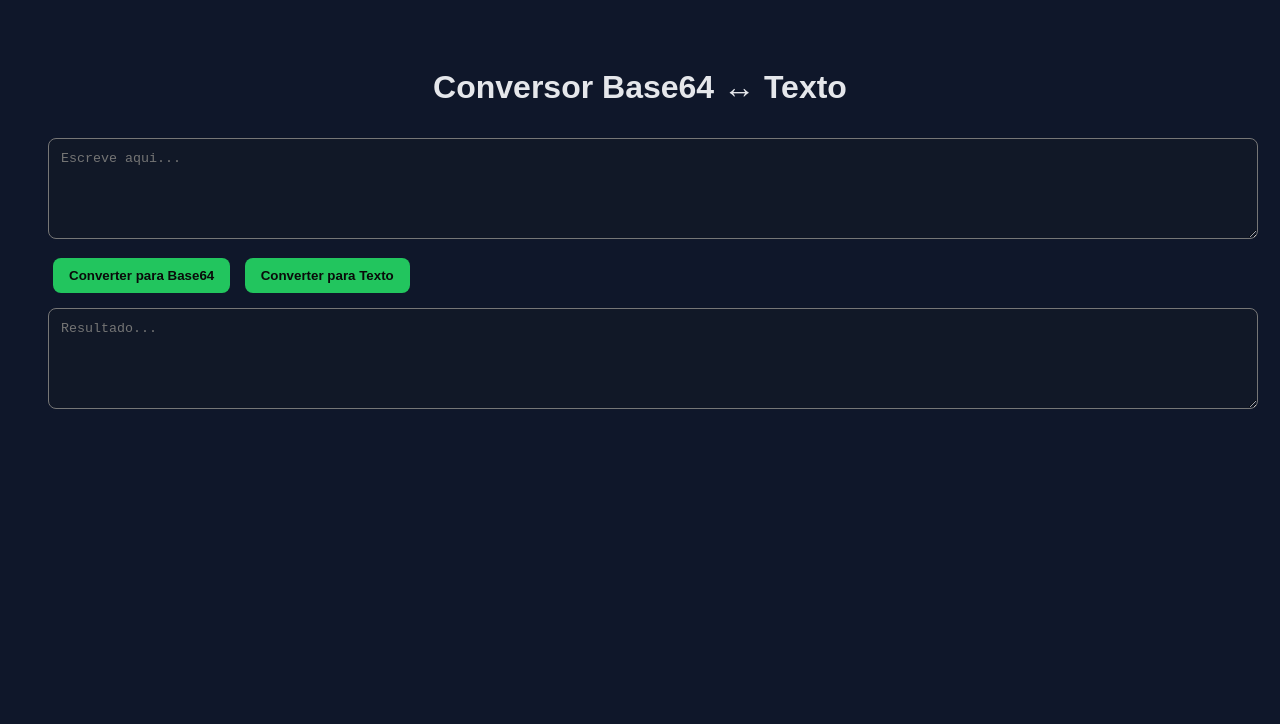
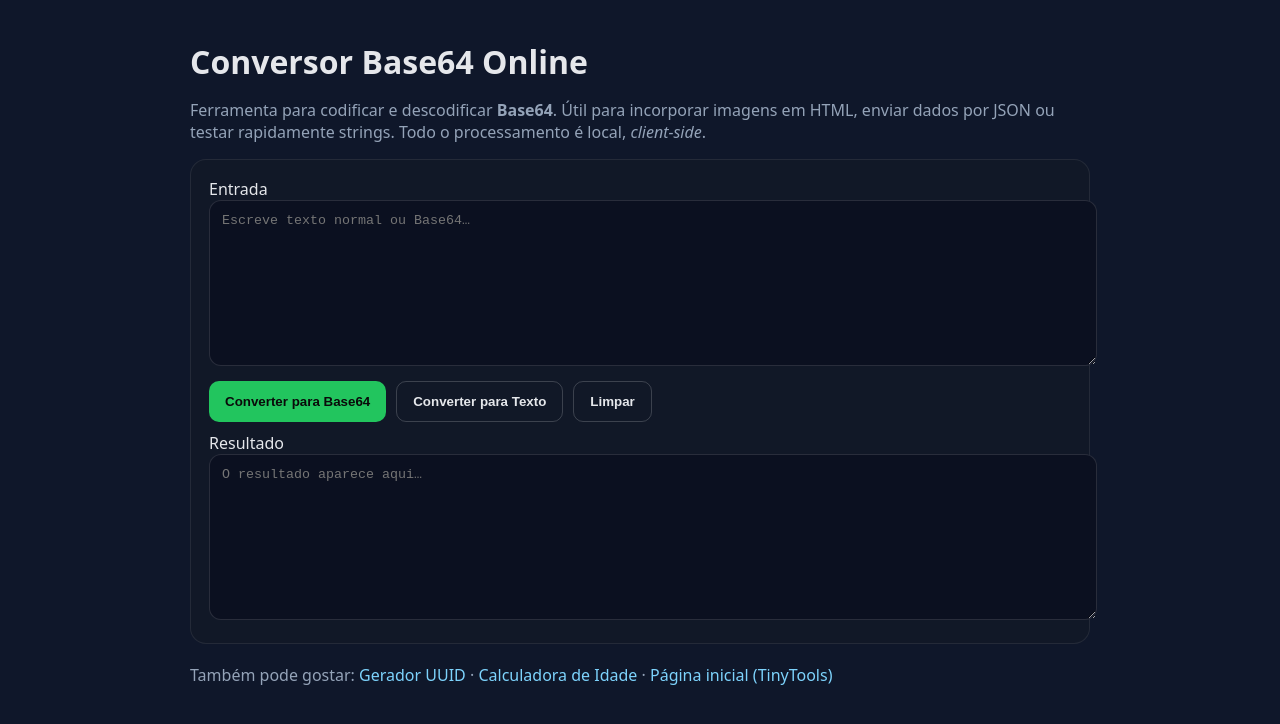
Before and after one commit to tecne27-bit/tecne27-bit.github.io, a plain HTML site: page base64.html in a window 1280 px wide. Drawn offline with Linux system fonts and the light colour scheme.

Commit message:
Update base64.html

```diff
--- a/base64.html
+++ b/base64.html
@@ -1,32 +1,62 @@
 <!doctype html>
 <html lang="pt">
 <head>
-<meta charset="utf-8"><meta name="viewport" content="width=device-width,initial-scale=1">
-<title>Conversor Base64 ↔ Texto</title>
+<meta charset="utf-8">
+<meta name="viewport" content="width=device-width,initial-scale=1">
+<title>Conversor Base64 Online — Texto ↔ Base64 Grátis</title>
+<meta name="description" content="Converte texto para Base64 e Base64 para texto diretamente no navegador. Rápido, privado e gratuito.">
+<link rel="canonical" href="https://tecne27-bit.github.io/base64.html">
 <style>
-body{font-family:sans-serif;background:#0f172a;color:#e5e7eb;padding:40px;}
-h1{text-align:center;}
-textarea{width:100%;padding:12px;border-radius:8px;background:#111827;color:#e5e7eb;margin:10px 0;}
-button{padding:10px 16px;border:none;border-radius:8px;background:#22c55e;color:#0a0a0a;font-weight:700;cursor:pointer;margin:5px;}
+  body{font-family:system-ui,-apple-system,Segoe UI,Roboto,Helvetica,Arial,sans-serif;background:#0f172a;color:#e5e7eb;margin:0;padding:40px}
+  .wrap{max-width:900px;margin:0 auto}
+  h1{margin:0 0 10px}
+  p{color:#94a3b8}
+  .card{background:#111827;border:1px solid rgba(255,255,255,.08);border-radius:16px;padding:18px;margin-top:16px}
+  textarea{width:100%;min-height:140px;background:#0b1020;color:#e5e7eb;border:1px solid rgba(255,255,255,.12);border-radius:12px;padding:12px}
+  .row{display:flex;gap:10px;flex-wrap:wrap;margin:10px 0}
+  button{padding:12px 16px;border:none;border-radius:10px;background:#22c55e;color:#0a0a0a;font-weight:700;cursor:pointer}
+  .ghost{background:transparent;color:#e5e7eb;border:1px solid rgba(255,255,255,.18)}
+  a{color:#7dd3fc;text-decoration:none}
+  .links{margin-top:20px;color:#94a3b8}
 </style>
 </head>
 <body>
-<h1>Conversor Base64 ↔ Texto</h1>
-<textarea id="input" rows="5" placeholder="Escreve aqui..."></textarea><br>
-<button onclick="toBase64()">Converter para Base64</button>
-<button onclick="fromBase64()">Converter para Texto</button>
-<textarea id="output" rows="5" placeholder="Resultado..." readonly></textarea>
+<div class="wrap">
+  <h1>Conversor Base64 Online</h1>
+  <p>Ferramenta para codificar e descodificar <strong>Base64</strong>. Útil para incorporar imagens em HTML, enviar dados por JSON ou testar rapidamente strings. Todo o processamento é local, <em>client-side</em>.</p>
+
+  <div class="card">
+    <label for="input">Entrada</label>
+    <textarea id="input" placeholder="Escreve texto normal ou Base64…"></textarea>
+    <div class="row">
+      <button onclick="toBase64()">Converter para Base64</button>
+      <button class="ghost" onclick="fromBase64()">Converter para Texto</button>
+      <button class="ghost" onclick="clearAll()">Limpar</button>
+    </div>
+    <label for="output">Resultado</label>
+    <textarea id="output" readonly placeholder="O resultado aparece aqui…"></textarea>
+  </div>
+
+  <div class="links">
+    Também pode gostar:
+    <a href="/uuid.html">Gerador UUID</a> ·
+    <a href="/idade.html">Calculadora de Idade</a> ·
+    <a href="/">Página inicial (TinyTools)</a>
+  </div>
+</div>
+
 <script>
 function toBase64(){
-  const txt=document.getElementById('input').value;
+  const txt=document.getElementById('input').value||'';
   document.getElementById('output').value=btoa(unescape(encodeURIComponent(txt)));
 }
 function fromBase64(){
-  const txt=document.getElementById('input').value;
+  const txt=document.getElementById('input').value||'';
   try{
     document.getElementById('output').value=decodeURIComponent(escape(atob(txt)));
-  }catch(e){alert('Texto Base64 inválido.');}
+  }catch(e){ alert('Texto Base64 inválido.'); }
 }
+function clearAll(){ document.getElementById('input').value=''; document.getElementById('output').value=''; }
 </script>
 </body>
 </html>
```
